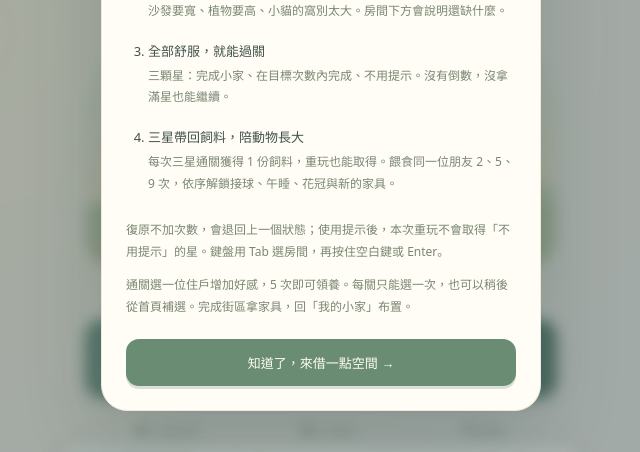
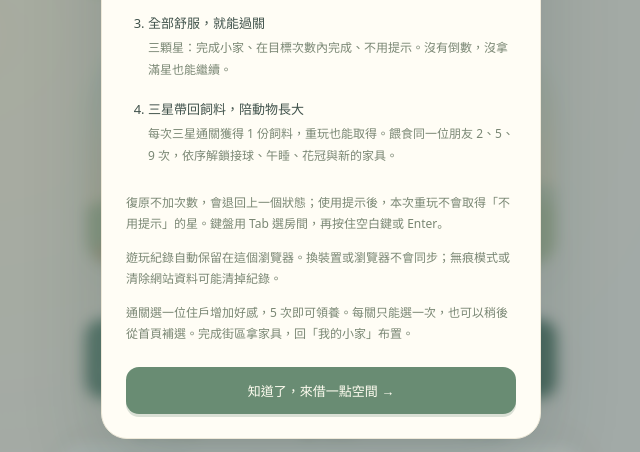
Before and after one commit to ruienxie0104/sideproj_game, a website with bundled scripts: page dist/index.html in a window 1280 px wide. Both pictures are taken after a click on the button "玩法說明". Shown: the part 283-735 px from the top of the page, without its empty margins (319-959 px from the left). Built offline with nearby package versions, Linux system fonts and the light colour scheme.

Commit message:
Publish game with GitHub Pages and explain browser saves

```diff
--- a/dist/index.html
+++ b/dist/index.html
@@ -54,6 +54,6 @@
   <dialog id="map" aria-labelledby="mapTitle"><div class="sheet"><div class="sheet-heading"><div><div class="eyebrow">YOUR LITTLE NEIGHBORHOOD</div><h2 id="mapTitle">每扇窗，都有新願望</h2></div><button class="close" data-close aria-label="關閉街區地圖">×</button></div><p>所有關卡都可以直接試玩。星星是額外挑戰，過關就能繼續。</p><div id="mapContent"></div></div></dialog>
   <dialog id="collection" aria-labelledby="collectionTitle"><div class="sheet"><div class="sheet-heading"><div><div class="eyebrow">GIFTS FROM YOUR NEIGHBORS</div><h2 id="collectionTitle">鄰居送的小心意</h2></div><button class="close" data-close aria-label="關閉收藏">×</button></div><p>每完成一個街區的四個小家，就收到一件家具。領養第一位寵物後，就能擺進我們的小家。</p><div id="collectionContent"></div></div></dialog>
   <dialog id="discovery" aria-labelledby="discoveryTitle"><div class="discovery-card"><div class="eyebrow">MEET YOUR NEW NEIGHBOR</div><div id="discoveryArt"></div><h2 id="discoveryTitle"></h2><p id="discoveryText"></p><button id="discoveryGo" class="primary">讓我試試 →</button></div></dialog>
-  <dialog id="help" aria-labelledby="helpTitle"><div class="sheet"><div class="sheet-heading"><h2 id="helpTitle">一根手指，照顧一整棟小家</h2><button class="close" data-close aria-label="關閉說明">×</button></div><ol class="help-list"><li><b>按住一間房，向鄰居借空間</b><p>左右借寬度，上下相鄰樓層借高度。放手就停，也可以輕點微調。</p></li><li><b>看住戶的願望</b><p>沙發要寬、植物要高、小貓的窩別太大。房間下方會說明還缺什麼。</p></li><li><b>全部舒服，就能過關</b><p>三顆星：完成小家、在目標次數內完成、不用提示。沒有倒數，沒拿滿星也能繼續。</p></li><li><b>三星帶回飼料，陪動物長大</b><p>每次三星通關獲得 1 份飼料，重玩也能取得。餵食同一位朋友 2、5、9 次，依序解鎖接球、午睡、花冠與新的家具。</p></li></ol><p>復原不加次數，會退回上一個狀態；使用提示後，本次重玩不會取得「不用提示」的星。鍵盤用 Tab 選房間，再按住空白鍵或 Enter。</p><p>通關選一位住戶增加好感，5 次即可領養。每關只能選一次，也可以稍後從首頁補選。完成街區拿家具，回「我的小家」布置。</p><button class="primary" data-close>知道了，來借一點空間 →</button></div></dialog>
+  <dialog id="help" aria-labelledby="helpTitle"><div class="sheet"><div class="sheet-heading"><h2 id="helpTitle">一根手指，照顧一整棟小家</h2><button class="close" data-close aria-label="關閉說明">×</button></div><ol class="help-list"><li><b>按住一間房，向鄰居借空間</b><p>左右借寬度，上下相鄰樓層借高度。放手就停，也可以輕點微調。</p></li><li><b>看住戶的願望</b><p>沙發要寬、植物要高、小貓的窩別太大。房間下方會說明還缺什麼。</p></li><li><b>全部舒服，就能過關</b><p>三顆星：完成小家、在目標次數內完成、不用提示。沒有倒數，沒拿滿星也能繼續。</p></li><li><b>三星帶回飼料，陪動物長大</b><p>每次三星通關獲得 1 份飼料，重玩也能取得。餵食同一位朋友 2、5、9 次，依序解鎖接球、午睡、花冠與新的家具。</p></li></ol><p>復原不加次數，會退回上一個狀態；使用提示後，本次重玩不會取得「不用提示」的星。鍵盤用 Tab 選房間，再按住空白鍵或 Enter。</p><p>遊玩紀錄自動保留在這個瀏覽器。換裝置或瀏覽器不會同步；無痕模式或清除網站資料可能清掉紀錄。</p><p>通關選一位住戶增加好感，5 次即可領養。每關只能選一次，也可以稍後從首頁補選。完成街區拿家具，回「我的小家」布置。</p><button class="primary" data-close>知道了，來借一點空間 →</button></div></dialog>
   <script type="module" src="./game.js"></script>
 </body></html>
```
Also changed, not shown: .github/workflows/pages.yml (added), README.md.
